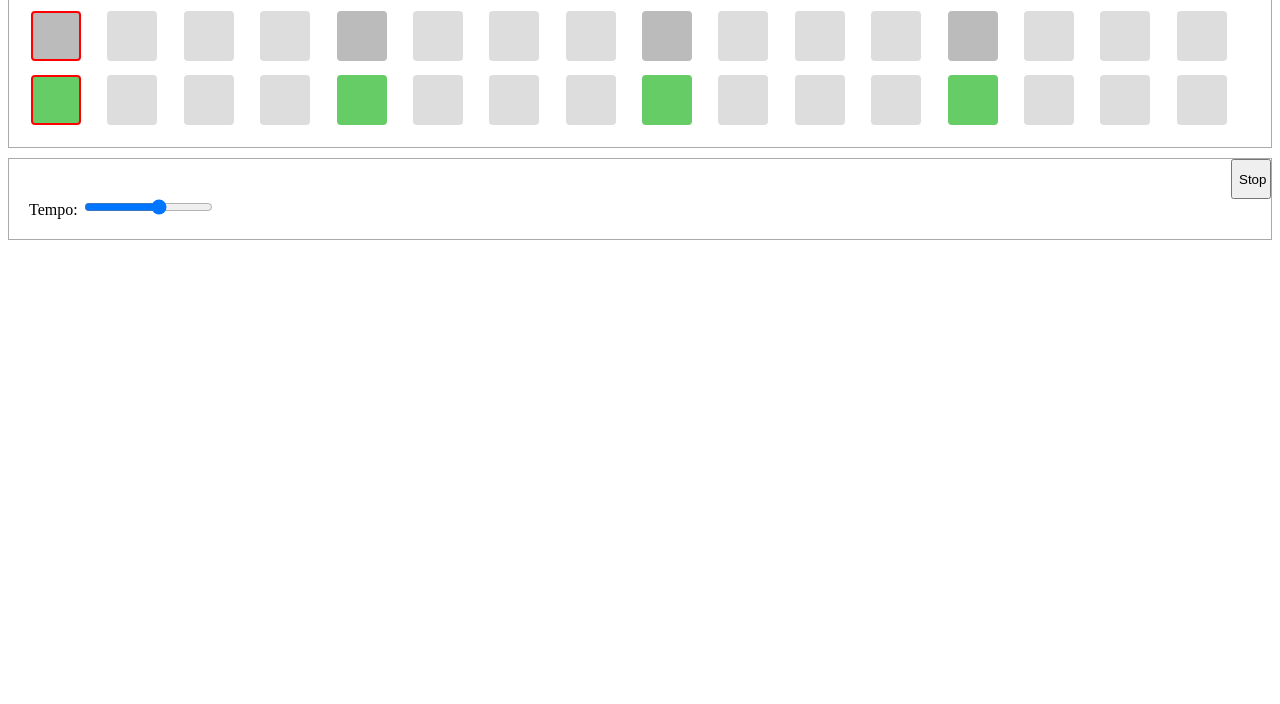
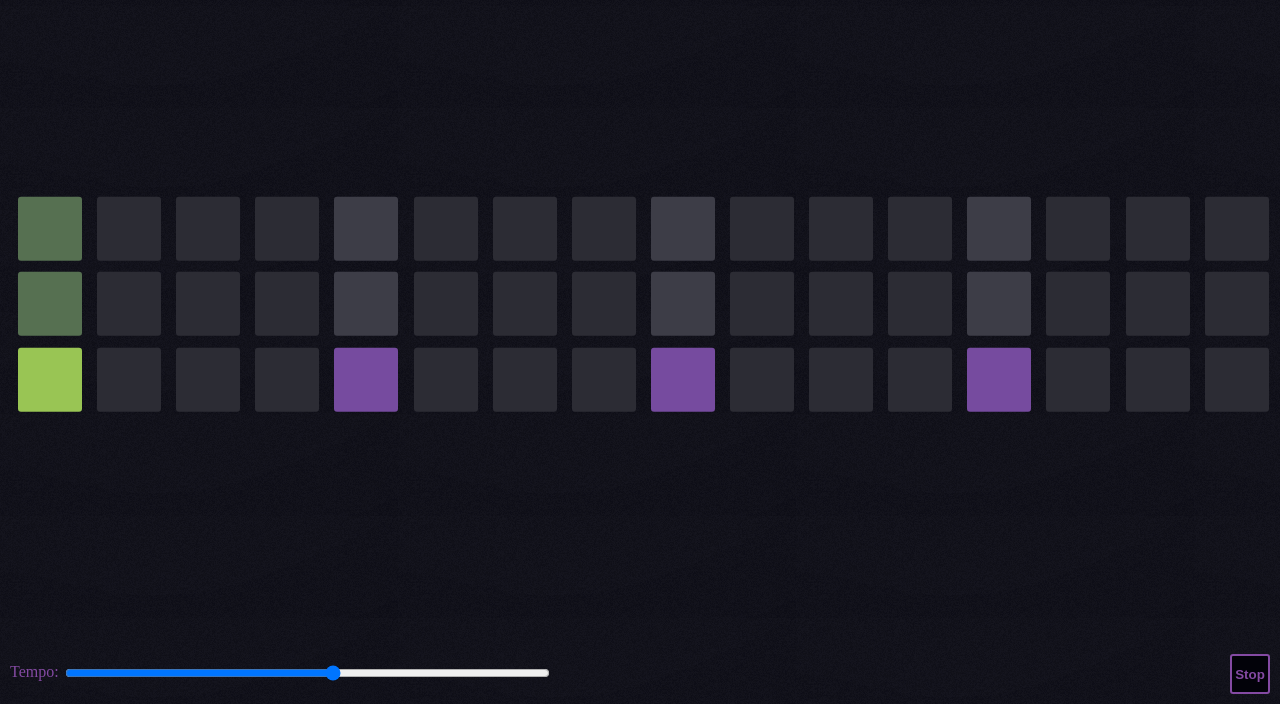
Before and after one commit to iower/OMY-ONE-drum-machine, a plain HTML site: page index.html in a window 1280 px wide. Shown: the part 96-800 px from the top of the page. Drawn offline with Linux system fonts and the light colour scheme.

Commit message:
Apply visual design

```diff
--- a/index.html
+++ b/index.html
@@ -7,23 +7,29 @@
 
 		<div id="app">
 			<div>
+				<header>
+					<div id="logo">
+						<img src="img/omy-one-logo.png" title="OMY ONE">
+					</div>
+					<div class="current-pad">{{ currentPad + 1 }}</div>
+				</header>
 				<div id="tracks">
-					<div class="current-pad">{{ currentPad + 1 }}</div>
 					<div class="track" v-for="track in tracks">
 						<div class="pad" v-for="pad in track.pads" v-bind:class="{'active': pad.active, 'playing': pad.playing}" @click="setActive(track, pad);"></div>
 					</div>
 				</div>
-
+				<footer>
 					<div id="settings">
 						<div class="item stop">
-						<button @click="startStop">{{ isPlaying ? 'Stop' : 'Start' }}</button>
+							<button @click="startStop">{{ isPlaying ? 'Stop' : 'Play' }}</button>
 						</div>
-					<div class="item">
+						<div class="item tempo">
 							<label>Tempo:</label>
-						<input id="bpm-control" type="range" min="100" max="600" value="400" @change="setBPM">
+							<input id="bpm-control" type="range" min="150" max="600" value="400" @change="setBPM">
 							<!-- <span id="bpm-value">{{ bpm }}</span> -->
 						</div>
 					</div>
+				</footer>
 			</div>
 		</div>
 
@@ -33,14 +39,56 @@
 				box-sizing: border-box;
 			}
 
-			body * + * {
-				margin-top: 10px
+			html {
+				background-color: #020209;
+				color: #844aa3;
+				background-image: url('img/bg.png')
+			}
+
+			button {
+				border: 2px solid #844aa3;
+				border-radius: 3px;
+				background: #020209;
+				padding: 0;
+				color: #844aa3;
+				font-weight: bold;
+				cursor: pointer;
+				transition: all 0.1s ease;
+			}
+
+			button:active {
+				transform: translateY(2px);
+			}
+
+			body {
+				padding: 0;
+				margin: 0;
+			}
+
+			body .track + .track {
+				margin-top: 0.3vw;
+			}
+
+			header {
+				position: relative;
+				padding: 10px;
+			}
+
+			footer {
+				position: absolute;
+				bottom: 0;
+				left: 0;
+				width: 100%;
+				height: 60px;
+				padding: 10px;
 			}
 
 			#tracks {
-				border: 1px solid #aaa;
-				padding: 20px;
-				position: relative;
+				position: absolute;
+				top: 50%;
+				transform: translateY(-50%);
+				width: 100%;
+				padding-left: 1.1vw;
 			}
 
 			.current-pad {
@@ -55,11 +103,11 @@
 			}
 
 			.pad {
-				margin: 2px;
-				width: 50px;
-				height: 50px;
-				border-radius: 4px;
-				background-color: #ddd;
+				margin: 0.3vw;
+				width: 5vw;
+				height: 5vw;
+				border-radius: 3px;
+				background-color: #2c2c34;
 				cursor: pointer;
 			}
 
@@ -67,21 +115,29 @@
 			.pad:nth-child(5),
 			.pad:nth-child(9),
 			.pad:nth-child(13) {
-				background-color: #bbb;
+				background-color: #3d3d47;
 			}
 
 			.pad.active {
-				background-color: #6c6;
+				background-color: #764b9f;
 			}
 
 			.pad.playing {
-				border: 2px solid red;
+				background-color: #567051;
+			}
+
+			.pad.active.playing {
+				background-color: #99c554;
 			}
 
 			#settings {
-				border: 1px solid #aaa;
-				padding: 20px;
 				position: relative;
+			}
+
+			input#bpm-control {
+				vertical-align: middle;
+				width: 55%;
+				background-color: #2c2c34;
 			}
 
 			.item.stop {
@@ -93,6 +149,12 @@
 			.item.stop button {
 				width: 40px;
 				height: 40px;
+			}
+
+			.item.tempo {
+				width: 70%;
+				position: relative;
+				top: 9px;
 			}
 
 		</style>
```
Also changed, not shown: img/bg.png (added), img/omy-one-logo.png (added). Lines whose indentation alone changed are shown as unchanged.
